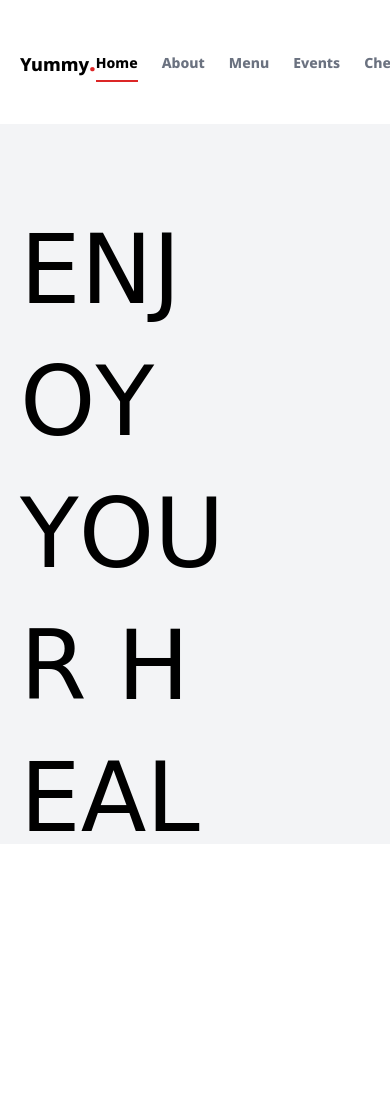
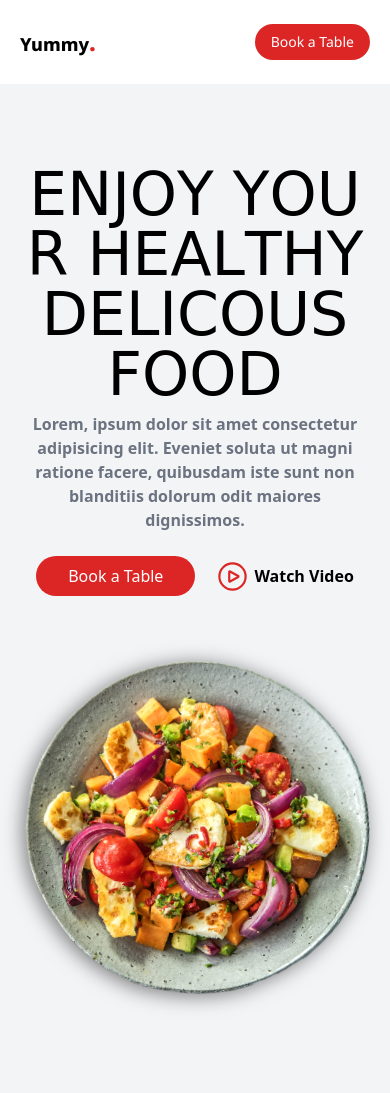
Before and after one commit to gunblade6/yummy.website-tailwind, a website: page public/index.html in a window 390 px wide. Before the commit the page ends 844 px from the top, so only its background shows below. Drawn offline with Linux system fonts and the light colour scheme; a web font is replaced by a local one.

Commit message:
simple responsive

```diff
--- a/public/index.html
+++ b/public/index.html
@@ -9,7 +9,7 @@
   </head>
   <body>
     <!-- wrapper -->
-    <div class="bg-gray-100 max-h-screen overflow-hidden">
+    <div class="bg-gray-100 min-h-screen overflow-hidden">
       <header
         class="bg-white w-full px-5 md:px-20 shadow-slate-600 font-notosans"
       >
@@ -20,7 +20,7 @@
           >
             Yummy<span class="text-red-600 text-2xl">.</span>
           </a>
-          <ul class="flex gap-6 items-center">
+          <ul class="flex gap-6 items-center max-lg:hidden">
             <li><a href="#" class="nav-active">Home</a></li>
             <li><a href="#">About</a></li>
             <li><a href="#">Menu</a></li>
@@ -53,11 +53,13 @@
         </nav>
       </header>
       <main class="container mx-auto px-5 md:px-20">
-        <section class="flex justify-between items-center py-20">
+        <section
+          class="flex justify-between items-center py-20 max-lg:flex-col max-lg:text-center max-lg:gap-16"
+        >
           <div>
             <h1
               id="mainHeading"
-              class="cursor-default font-delecious text-8xl uppercase leading-snug mb-2"
+              class="cursor-default font-delecious text-8xl uppercase leading-snug mb-2 max-lg:text-6xl"
             >
               Enjoy your healthy<br />delicous food
             </h1>
@@ -66,7 +68,7 @@
               soluta ut magni ratione facere, quibusdam iste sunt non blanditiis
               dolorum odit maiores dignissimos.
             </p>
-            <div class="flex items-center">
+            <div class="flex items-center max-lg:justify-center">
               <a href="/" class="mr-5 button !px-8">Book a Table</a>
               <a
                 href="#"
```
Also changed, not shown: public/style.css.
